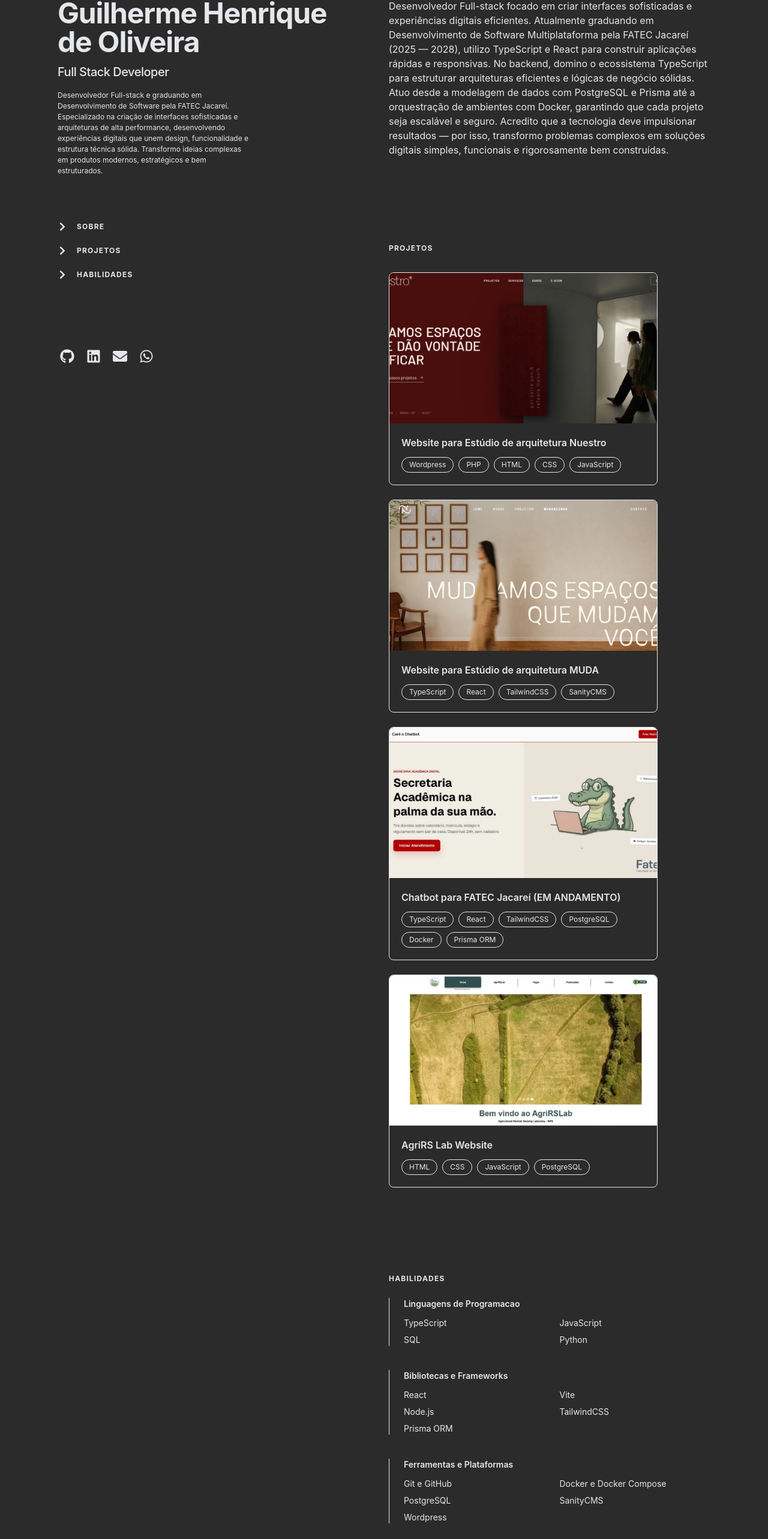
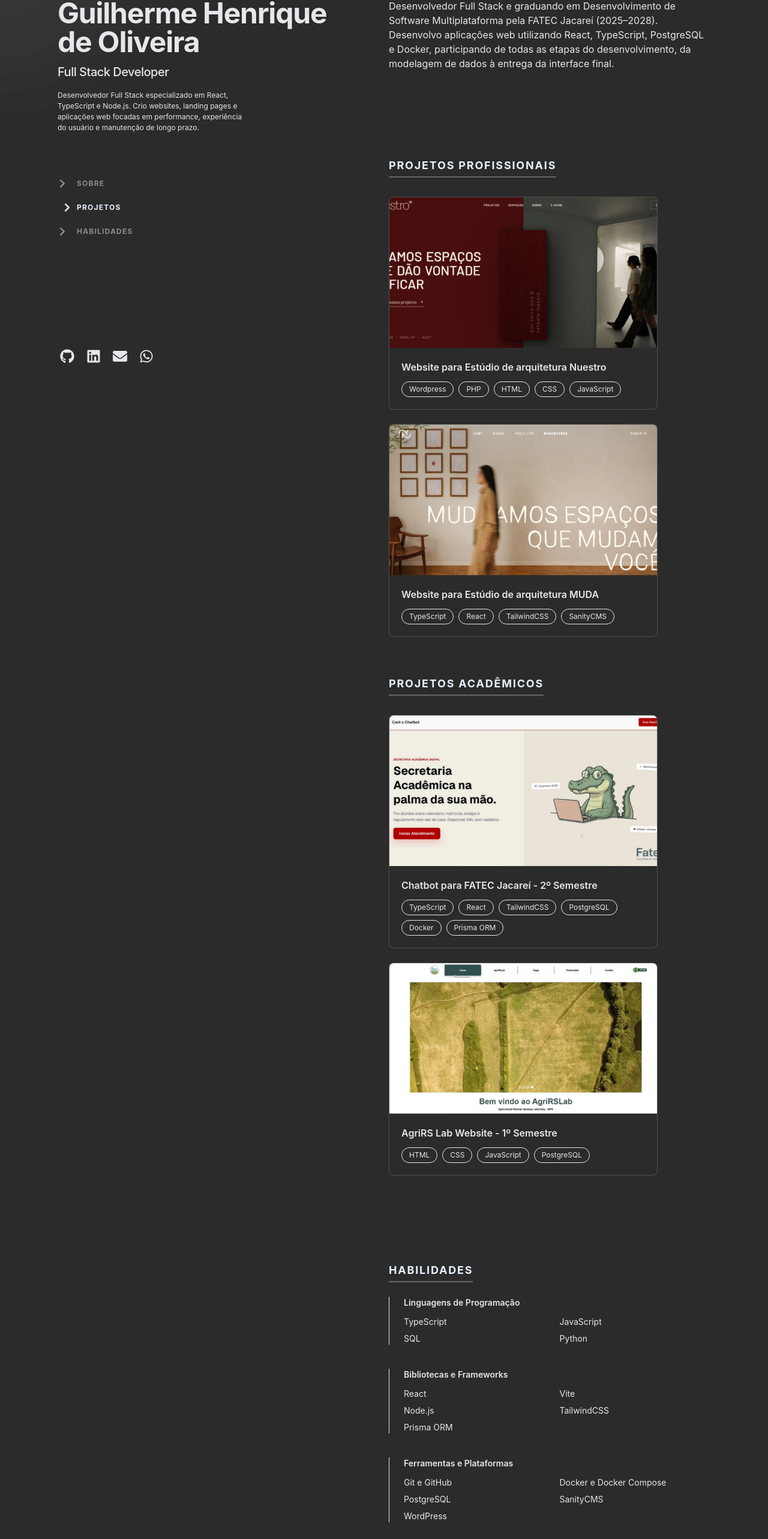
Before and after one commit to guioliv3/my-portfolio, a React app: page / in a window 1280 px wide. Shown: the part 98-2664 px from the top of the page at 60% size. Built offline with nearby package versions, Linux system fonts and the light colour scheme; the HTML template or start-up script is replaced by a standard one.

Commit message:
feature - ajustes e adicicao de frame motions e blurs

```diff
--- a/src/App.tsx
+++ b/src/App.tsx
@@ -1,49 +1,95 @@
+import { motion } from 'framer-motion';
+
 import Nav from './components/Nav';
 import About from './sections/About';
 import Projects from './sections/Projects';
 import Skills from './sections/Skills';
 import Socials from './components/Socials';
-
+import MouseGlow from './components/MouseGlow';
 
 function App() {
   return (
     <>
-      {/* Fundo visual fixo global */}
-      <div className="fixed inset-0 -z-10 bg-[#2b2b2b]">
-        <div className="absolute inset-0 bg-[radial-gradient(600px_at_var(--mouse-x)_var(--mouse-y),rgba(29,78,216,0.15),transparent)]" />
-      </div>
+  <MouseGlow />
 
-      {/* Container principal: define o padding responsivo e a largura máxima */}
+  {/* Background base */}
+  <div className="fixed inset-0 -z-20 bg-[#2b2b2b]" />
+
+  {/* Glow do mouse */}
+  <MouseGlow />
+
+  {/* Background base */}
+  <div className="fixed inset-0 -z-20 bg-[#2b2b2b]" />
+
+
+
       <div className="mx-auto min-h-screen max-w-screen-xl px-6 py-12 font-sans md:px-12 md:py-20 lg:px-24 lg:py-0">
         <div className="lg:flex lg:justify-between lg:gap-4">
-          {/* COLUNA ESQUERDA: Fixa no topo em telas grandes */}
           <header className="lg:sticky lg:top-0 lg:flex lg:max-h-screen lg:w-1/2 lg:flex-col lg:justify-between lg:py-24">
             <div>
-              <h1 className="text-4xl font-bold tracking-tight text-[#E5E7EB] sm:text-5xl">
-                Guilherme Henrique <br />
+              <motion.h1
+                initial={{ opacity: 0, y: 12 }}
+                animate={{ opacity: 1, y: 0 }}
+                transition={{ duration: 0.5 }}
+                className="text-4xl font-bold tracking-tight text-[#E5E7EB] sm:text-5xl"
+              >
+                Guilherme Henrique
+                <br />
                 de Oliveira
-              </h1>
-              <h2 className="mt-3 text-lg font-medium tracking-tight text-[#E5E7EB] sm:text-xl">
+              </motion.h1>
+
+              <motion.h2
+                initial={{ opacity: 0, y: 12 }}
+                animate={{ opacity: 1, y: 0 }}
+                transition={{
+                  duration: 0.5,
+                  delay: 0.1,
+                }}
+                className="mt-3 text-lg font-medium tracking-tight text-[#E5E7EB] sm:text-xl"
+              >
                 Full Stack Developer
-              </h2>
-              <p className="mt-4 max-w-xs leading-normal text-[12px] text-[#E5E7EB]">
-Desenvolvedor Full-stack e graduando em Desenvolvimento de Software pela FATEC Jacareí. Especializado na criação de interfaces sofisticadas e arquiteturas de alta performance, desenvolvendo experiências digitais que unem design, funcionalidade e estrutura técnica sólida. Transformo ideias complexas em produtos modernos, estratégicos e bem estruturados.              </p>
-              {/* O Menu de navegação que criaremos a seguir */}
+              </motion.h2>
+
+              <motion.p
+                initial={{ opacity: 0, y: 12 }}
+                animate={{ opacity: 1, y: 0 }}
+                transition={{
+                  duration: 0.5,
+                  delay: 0.2,
+                }}
+                className="mt-4 max-w-xs leading-normal text-[12px] text-[#E5E7EB]"
+              >
+                Desenvolvedor Full Stack especializado em React, TypeScript e
+                Node.js. Crio websites, landing pages e aplicações web focadas
+                em performance, experiência do usuário e manutenção de longo
+                prazo.
+              </motion.p>
+
               <Nav />
             </div>
-            {/* Redes sociais na base da coluna esquerda */}
+
             <Socials />
           </header>
 
-          {/* COLUNA DIREITA: Conteúdo rolável */}
           <main className="pt-24 lg:w-1/2 lg:py-24">
-            <section id="about" className="mb-16 scroll-mt-16 md:mb-24 lg:mb-36 lg:scroll-mt-24">
+            <section
+              id="about"
+              className="mb-16 scroll-mt-16 md:mb-24 lg:mb-36 lg:scroll-mt-24"
+            >
               <About />
             </section>
-            <section id="projects" className="mb-16 scroll-mt-16 md:mb-24 lg:mb-36 lg:scroll-mt-24">
+
+            <section
+              id="projects"
+              className="mb-16 scroll-mt-16 md:mb-24 lg:mb-36 lg:scroll-mt-24"
+            >
               <Projects />
             </section>
-            <section id="skills" className="mb-16 scroll-mt-16 md:mb-24 lg:mb-36 lg:scroll-mt-24">
+
+            <section
+              id="skills"
+              className="mb-16 scroll-mt-16 md:mb-24 lg:mb-36 lg:scroll-mt-24"
+            >
               <Skills />
             </section>
           </main>
--- /dev/null
+++ b/src/components/MouseGlow.tsx
@@ -0,0 +1,45 @@
+import { useEffect } from 'react';
+import { motion, useMotionValue, useSpring } from 'framer-motion';
+
+export default function MouseGlow() {
+  const mouseX = useMotionValue(0);
+  const mouseY = useMotionValue(0);
+
+  const glowX = useSpring(mouseX, {
+    stiffness: 180,
+    damping: 25,
+  });
+
+  const glowY = useSpring(mouseY, {
+    stiffness: 180,
+    damping: 25,
+  });
+
+  useEffect(() => {
+    const handleMouseMove = (e: MouseEvent) => {
+      mouseX.set(e.clientX);
+      mouseY.set(e.clientY);
+    };
+
+    window.addEventListener('mousemove', handleMouseMove);
+
+    return () => {
+      window.removeEventListener('mousemove', handleMouseMove);
+    };
+  }, [mouseX, mouseY]);
+
+  return (
+    <div className="fixed inset-0 z-0 pointer-events-none overflow-hidden">
+      <motion.div
+        className="absolute w-[450px] h-[450px] rounded-full blur-[90px]"
+        style={{
+          x: glowX,
+          y: glowY,
+          translateX: '-50%',
+          translateY: '-50%',
+          background: 'rgba(255,255,255,0.03)',
+        }}
+      />
+    </div>
+  );
+}
--- a/src/components/Nav.tsx
+++ b/src/components/Nav.tsx
@@ -1,34 +1,93 @@
-import { FaChevronRight } from "react-icons/fa";
+import { motion } from 'framer-motion';
+import { FaChevronRight } from 'react-icons/fa';
+import { useEffect, useState } from 'react';
 
 export default function Nav() {
+  const [activeSection, setActiveSection] = useState('about');
+
+useEffect(() => {
+  const sections = ['about', 'projects', 'skills'];
+
+  const handleScroll = () => {
+    const scrollPosition =
+      window.scrollY + window.innerHeight * 0.4;
+
+    let currentSection = sections[0];
+
+    sections.forEach((id) => {
+      const section = document.getElementById(id);
+
+      if (
+        section &&
+        scrollPosition >= section.offsetTop
+      ) {
+        currentSection = id;
+      }
+    });
+
+    setActiveSection(currentSection);
+  };
+
+  window.addEventListener('scroll', handleScroll);
+
+  handleScroll();
+
+  return () => {
+    window.removeEventListener('scroll', handleScroll);
+  };
+}, []);
+
+  const navItems = [
+    { id: 'about', label: 'Sobre' },
+    { id: 'projects', label: 'Projetos' },
+    { id: 'skills', label: 'Habilidades' },
+  ];
+
   return (
-    <nav className="hidden lg:block mt-16">
+    <motion.nav
+      className="hidden lg:block mt-16"
+      initial={{ opacity: 0, y: 8 }}
+      animate={{ opacity: 1, y: 0 }}
+      transition={{
+        duration: 0.5,
+        delay: 0.2,
+      }}
+    >
       <ul className="flex flex-col">
-        <li>
-          <a href="#about" className="group flex items-center py-3 active">
-            <FaChevronRight className="mr-4 text-[#E5E7EB] transition group-hover:translate-x-1" size={16} />
-            <span className="text-xs font-bold uppercase tracking-widest text-[#E5E7EB] group-hover:text-[#E5E7EB]">
-              Sobre
-            </span>
-          </a>
-        </li>
-        <li>
-          <a href="#projects" className="group flex items-center py-3">
-            <FaChevronRight className="mr-4 text-[#E5E7EB] transition group-hover:translate-x-1" size={16} />
-            <span className="text-xs font-bold uppercase tracking-widest text-[#E5E7EB] group-hover:text-[#E5E7EB]">
-              Projetos
-            </span>
-          </a>
-        </li>
-        <li>
-          <a href="#skills" className="group flex items-center py-3">
-            <FaChevronRight className="mr-4 text-[#E5E7EB] transition group-hover:translate-x-1" size={16} />
-            <span className="text-xs font-bold uppercase tracking-widest text-[#E5E7EB] group-hover:text-[#E5E7EB]">
-              Habilidades
-            </span>
-          </a>
-        </li>
+        {navItems.map((item) => {
+          const active = activeSection === item.id;
+
+          return (
+            <li key={item.id}>
+              <motion.a
+                href={`#${item.id}`}
+                className="group flex items-center py-3"
+                whileHover={{ x: active ? 0 : 4 }}
+                transition={{ duration: 0.18 }}
+              >
+                <FaChevronRight
+                  size={16}
+                  className={`mr-4 transition-all duration-300 ${
+                    active
+                      ? 'translate-x-2 text-white'
+                      : 'text-white/50 group-hover:translate-x-1 group-hover:text-white'
+                  }`}
+                />
+
+                <span
+                  className={`text-xs font-bold uppercase tracking-widest transition-all duration-300 ${
+                    active
+                      ? 'text-white'
+                      : 'text-white/50 group-hover:text-white'
+                  }`}
+                >
+                  {item.label}
+                </span>
+              </motion.a>
+            </li>
+          );
+        })}
       </ul>
-    </nav>
+    </motion.nav>
   );
 }
--- a/src/components/ProjectCard.tsx
+++ b/src/components/ProjectCard.tsx
@@ -1,3 +1,4 @@
+import { motion } from 'framer-motion';
 import type { Project } from '../data/projects';
 
 type ProjectCardProps = {
@@ -5,34 +6,81 @@ type ProjectCardProps = {
   onClick: () => void;
 };
 
-export default function ProjectCard({ project, onClick }: ProjectCardProps) {
+export default function ProjectCard({
+  project,
+  onClick,
+}: ProjectCardProps) {
   return (
-    <button
+    <motion.button
       type="button"
       onClick={onClick}
-      className="group w-full w-80 max-w-md overflow-hidden rounded-lg border border-[#E5E7EB] bg-[#2b2b2b] text-left transition hover:border-[#E5E7EB] cursor-pointer"
+      initial={{ opacity: 0, y: 20 }}
+      whileInView={{ opacity: 1, y: 0 }}
+      viewport={{ once: true }}
+      transition={{ duration: 0.5 }}
+      whileHover={{ y: -6 }}
+      className="
+        group
+        w-full
+        w-80
+        max-w-md
+        overflow-hidden
+        rounded-lg
+        border
+        border-[#E5E7EB]/20
+        bg-[#2b2b2b]
+        text-left
+        cursor-pointer
+        transition-all
+        duration-300
+        hover:border-[#E0CF9B]/40
+        hover:shadow-[0_0_30px_rgba(224,207,155,0.08)]
+      "
     >
       <div className="aspect-video w-full overflow-hidden bg-[#2b2b2b]">
         <img
           src={project.image}
           alt={project.title}
           loading="lazy"
-          className="h-full w-full object-cover transition duration-300 group-hover:scale-[1.02]"
+          className="
+            h-full
+            w-full
+            object-cover
+            transition
+            duration-300
+            group-hover:scale-[1.05]
+          "
         />
       </div>
+
       <div className="space-y-3 p-5">
-        <h4 className="text-base font-semibold text-[#E5E7EB]">{project.title}</h4>
+        <h4 className="text-base font-semibold text-[#E5E7EB]">
+          {project.title}
+        </h4>
+
         <div className="flex flex-wrap gap-2">
           {project.tech.map((tech) => (
             <span
               key={tech}
-              className="rounded-full border border-[#E5E7EB] px-3 py-1 text-xs text-[#E5E7EB]"
+              className="
+                rounded-full
+                border
+                border-[#E5E7EB]
+                px-3
+                py-1
+                text-xs
+                text-[#E5E7EB]
+                transition-colors
+                duration-300
+                group-hover:border-[#E0CF9B]
+                group-hover:text-[#E0CF9B]
+              "
             >
               {tech}
             </span>
           ))}
         </div>
       </div>
-    </button>
+    </motion.button>
   );
 }
--- a/src/data/projects.ts
+++ b/src/data/projects.ts
@@ -9,13 +9,38 @@ export type Project = {
   repo?: string;
 };
 
-export const projects: Project[] = [
-  {
+export const projectsacademic: Project[] = [
+      {
+    id: 'chatbot-fatec',
+    title: 'Chatbot para FATEC Jacareí - 2º Semestre',
+    summary:
+      'Desenvolvimento de um chatbot para a FATEC Jacareí, com o objetivo de auxiliar os alunos e funcionários com informações sobre cursos, eventos e serviços. Responsável pelo desenvolvimento do backend.',
+    image: `${import.meta.env.BASE_URL}projectsimg/chatbot.png`,
+    tech: ['TypeScript', 'React', 'TailwindCSS', 'PostgreSQL', 'Docker', 'Prisma ORM'],
+    link: '',
+    repo: 'https://github.com/seliganessesdevs/ABP---2DSM-2026',
+  },
+   {
+    id: 'agrirslab',
+    title: 'AgriRS Lab Website - 1º Semestre',
+    summary:
+      'Desenvolvimento de um website para o laboratório de Sensoriamento Remoto Agrícola do INPE com área administrativa para gerenciamento de conteúdo. Responsável pela documentação do projeto, pelo front-end e modelagem do banco de dados.',
+    image: `${import.meta.env.BASE_URL}projectsimg/agrirslab.png`,
+    tech: ['HTML', 'CSS', 'JavaScript', 'PostgreSQL'],
+    link: '',
+    repo: 'https://github.com/NightHawksDevelopers/ABP-1',
+  },
+
+
+
+];
+
+export const projects: Project[] = [  {
     id: 'nuestro-arquitetura',
     title: 'Website para Estúdio de arquitetura Nuestro',
     summary:
       'Criação de um website para o estúdio de arquitetura Nuestro, focada em apresentar seus projetos e serviços de forma elegante e responsiva, e levar autonomia para o cliente na atualização de projetos.',
-    image: '/projectsimg/nuestro-arquitetura.png',
+    image: `${import.meta.env.BASE_URL}projectsimg/nuestro-arquitetura.png`,
     tech: ['Wordpress', 'PHP', 'HTML', 'CSS', 'JavaScript'],
     link: 'https://www.nuestro.com.br/',
     repo: '',
@@ -26,29 +51,8 @@ export const projects: Project[] = [
     title: 'Website para Estúdio de arquitetura MUDA',
     summary:
       'Criação de um website para o estúdio de arquitetura MUDA, focada em apresentar seus projetos e serviços de forma elegante e responsiva, e levar autonomia para o cliente na atualização de projetos.',
-    image: '/projectsimg/estudio-muda.png',
+    image: `${import.meta.env.BASE_URL}projectsimg/estudio-muda.png`,
     tech: ['TypeScript', 'React', 'TailwindCSS', 'SanityCMS'],
     link: 'https://www.estudiomuda.com.br/',
     repo: '',
-  },
-    {
-    id: 'chatbot-fatec',
-    title: 'Chatbot para FATEC Jacareí (EM ANDAMENTO)',
-    summary:
-      'Desenvolvimento de um chatbot para a FATEC Jacareí, com o objetivo de auxiliar os alunos e funcionários com informações sobre cursos, eventos e serviços. Responsável pelo desenvolvimento do backend.',
-    image: '/projectsimg/chatbot.png',
-    tech: ['TypeScript', 'React', 'TailwindCSS', 'PostgreSQL', 'Docker', 'Prisma ORM'],
-    link: '',
-    repo: 'https://github.com/seliganessesdevs/ABP---2DSM-2026',
-  },
-   {
-    id: 'agrirslab',
-    title: 'AgriRS Lab Website',
-    summary:
-      'Desenvolvimento de um website para o laboratório de Sensoriamento Remoto Agrícola do INPE com área administrativa para gerenciamento de conteúdo. Responsável pela documentação do projeto, pelo front-end e modelagem do banco de dados.',
-    image: '/projectsimg/agrirslab.png',
-    tech: ['HTML', 'CSS', 'JavaScript', 'PostgreSQL'],
-    link: '',
-    repo: 'https://github.com/NightHawksDevelopers/ABP-1',
-  },
-];
+  },]
--- a/src/sections/About.tsx
+++ b/src/sections/About.tsx
@@ -1,9 +1,21 @@
+import { motion } from "framer-motion";
+
 export default function About() {
   return (
-    <div className="text-[#E5E7EB]">
-      <p>Desenvolvedor Full-stack focado em criar interfaces sofisticadas e experiências digitais eficientes. Atualmente graduando em Desenvolvimento de Software Multiplataforma pela FATEC Jacareí (2025 — 2028), utilizo TypeScript e React para construir aplicações rápidas e responsivas.
-
-No backend, domino o ecossistema TypeScript para estruturar arquiteturas eficientes e lógicas de negócio sólidas. Atuo desde a modelagem de dados com PostgreSQL e Prisma até a orquestração de ambientes com Docker, garantindo que cada projeto seja escalável e seguro. Acredito que a tecnologia deve impulsionar resultados — por isso, transformo problemas complexos em soluções digitais simples, funcionais e rigorosamente bem construídas.</p>
-    </div>
+    <motion.div
+      className="text-[#E5E7EB]"
+      initial={{ opacity: 0, y: 24 }}
+      whileInView={{ opacity: 1, y: 0 }}
+      viewport={{ once: true }}
+      transition={{ duration: 0.6 }}
+    >
+      <p>
+        Desenvolvedor Full Stack e graduando em Desenvolvimento de Software
+        Multiplataforma pela FATEC Jacareí (2025–2028). Desenvolvo aplicações
+        web utilizando React, TypeScript, PostgreSQL e Docker, participando de
+        todas as etapas do desenvolvimento, da modelagem de dados à entrega da
+        interface final.
+      </p>
+    </motion.div>
   );
 }
--- a/src/sections/Projects.tsx
+++ b/src/sections/Projects.tsx
@@ -1,15 +1,26 @@
 import { useState } from 'react';
-
+import { motion } from 'framer-motion';
 import ProjectCard from '../components/ProjectCard';
 import ProjectModal from '../components/ProjectModal';
-import { projects, type Project } from '../data/projects';
+import { projects, projectsacademic, type Project } from '../data/projects';
 
 export default function Projects() {
   const [activeProject, setActiveProject] = useState<Project | null>(null);
 
   return (
-    <div className="text-[#E5E7EB]">
-      <h3 className="text-xs font-bold uppercase tracking-widest text-[#E5E7EB]">Projetos</h3>
+
+    <motion.div
+      className="text-[#E5E7EB]"
+      initial={{ opacity: 0, y: 24 }}
+      whileInView={{ opacity: 1, y: 0 }}
+      viewport={{ once: true }}
+      transition={{ duration: 0.6 }}
+    >
+
+            {/* Seção Profissional */}
+      <h3 className="inline-block text-lg font-bold uppercase tracking-widest text-white after:mt-1 after:block after:h-[2px] after:w-full after:bg-white/30">
+        Projetos Profissionais
+      </h3>
 
       <div className="mt-8 grid gap-6">
         {projects.map((project) => (
@@ -21,7 +32,27 @@ export default function Projects() {
         ))}
       </div>
 
-      <ProjectModal project={activeProject} onClose={() => setActiveProject(null)} />
-    </div>
+      {/* Seção Acadêmica */}
+      <h3 className="mt-16 inline-block text-lg font-bold uppercase tracking-widest text-white after:mt-1 after:block after:h-[2px] after:w-full after:bg-white/30">
+  Projetos Acadêmicos
+</h3>
+
+      <div className="mt-8 grid gap-6 mb-12">
+        {projectsacademic.map((project) => (
+          <ProjectCard
+            key={project.id}
+            project={project}
+            onClick={() => setActiveProject(project)}
+          />
+        ))}
+      </div>
+
+
+
+      <ProjectModal
+        project={activeProject}
+        onClose={() => setActiveProject(null)}
+      />
+    </motion.div>
   );
 }
--- a/src/sections/Skills.tsx
+++ b/src/sections/Skills.tsx
@@ -1,20 +1,61 @@
+import { motion } from 'framer-motion';
+
+const itemVariants = {
+  hidden: { opacity: 0, x: -40 },
+  visible: {
+    opacity: 1,
+    x: 0,
+  },
+};
+
 export default function Skills() {
   return (
-    <div className="text-[#E5E7EB]">
-      <h3 className="text-xs font-bold uppercase tracking-widest text-[#E5E7EB]">Habilidades</h3>
-      <div className="mt-6 space-y-10">
-        <div className="border-l border-[#E5E7EB] pl-6">
-          <h4 className="text-sm font-semibold text-[#E5E7EB]">Linguagens de Programacao</h4>
+    <motion.div
+      className="text-[#E5E7EB]"
+      initial={{ opacity: 0, y: 24 }}
+      whileInView={{ opacity: 1, y: 0 }}
+      viewport={{ once: true }}
+      transition={{ duration: 0.6 }}
+    >
+      <h3 className="inline-block text-lg font-bold uppercase tracking-widest text-white after:mt-1 after:block after:h-[2px] after:w-full after:bg-white/30">
+        Habilidades
+      </h3>
+
+      <motion.div
+        className="mt-6 space-y-10"
+        initial="hidden"
+        whileInView="visible"
+        viewport={{ once: true }}
+        transition={{
+          staggerChildren: 0.25,
+        }}
+      >
+        <motion.div
+          variants={itemVariants}
+          transition={{ duration: 0.5 }}
+          className="border-l border-[#E5E7EB] pl-6"
+        >
+          <h4 className="text-sm font-semibold text-[#E5E7EB]">
+            Linguagens de Programação
+          </h4>
+
           <ul className="mt-3 grid grid-cols-1 gap-2 text-sm text-[#E5E7EB] sm:grid-cols-2">
             <li>TypeScript</li>
             <li>JavaScript</li>
             <li>SQL</li>
             <li>Python</li>
           </ul>
-        </div>
+        </motion.div>
 
-        <div className="border-l border-[#E5E7EB] pl-6">
-          <h4 className="text-sm font-semibold text-[#E5E7EB]">Bibliotecas e Frameworks</h4>
+        <motion.div
+          variants={itemVariants}
+          transition={{ duration: 0.5 }}
+          className="border-l border-[#E5E7EB] pl-6"
+        >
+          <h4 className="text-sm font-semibold text-[#E5E7EB]">
+            Bibliotecas e Frameworks
+          </h4>
+
           <ul className="mt-3 grid grid-cols-1 gap-2 text-sm text-[#E5E7EB] sm:grid-cols-2">
             <li>React</li>
             <li>Vite</li>
@@ -22,19 +63,26 @@ export default function Skills() {
             <li>TailwindCSS</li>
             <li>Prisma ORM</li>
           </ul>
-        </div>
+        </motion.div>
 
-        <div className="border-l border-[#E5E7EB] pl-6">
-          <h4 className="text-sm font-semibold text-[#E5E7EB]">Ferramentas e Plataformas</h4>
+        <motion.div
+          variants={itemVariants}
+          transition={{ duration: 0.5 }}
+          className="border-l border-[#E5E7EB] pl-6"
+        >
+          <h4 className="text-sm font-semibold text-[#E5E7EB]">
+            Ferramentas e Plataformas
+          </h4>
+
           <ul className="mt-3 grid grid-cols-1 gap-2 text-sm text-[#E5E7EB] sm:grid-cols-2">
             <li>Git e GitHub</li>
             <li>Docker e Docker Compose</li>
             <li>PostgreSQL</li>
             <li>SanityCMS</li>
-            <li>Wordpress</li>
+            <li>WordPress</li>
           </ul>
-        </div>
-      </div>
-    </div>
+        </motion.div>
+      </motion.div>
+    </motion.div>
   );
 }
--- a/vite.config.ts
+++ b/vite.config.ts
@@ -1,10 +1,11 @@
 import { defineConfig } from 'vite'
 import react from '@vitejs/plugin-react'
-import tailwindcss from '@tailwindcss/vite' // 1. Tem que ter esse import
+import tailwindcss from '@tailwindcss/vite'
 
 export default defineConfig({
+  base: '/ra2581392523026/',
   plugins: [
     react(),
-    tailwindcss(), // 2. O plugin tem que ser chamado aqui
+    tailwindcss(),
   ],
 })
```
Also changed, not shown: package.json (+6 -6 lines), src/components/ProjectModal.tsx (+141 -20 lines), src/components/Socials.tsx (+44 -16 lines).
